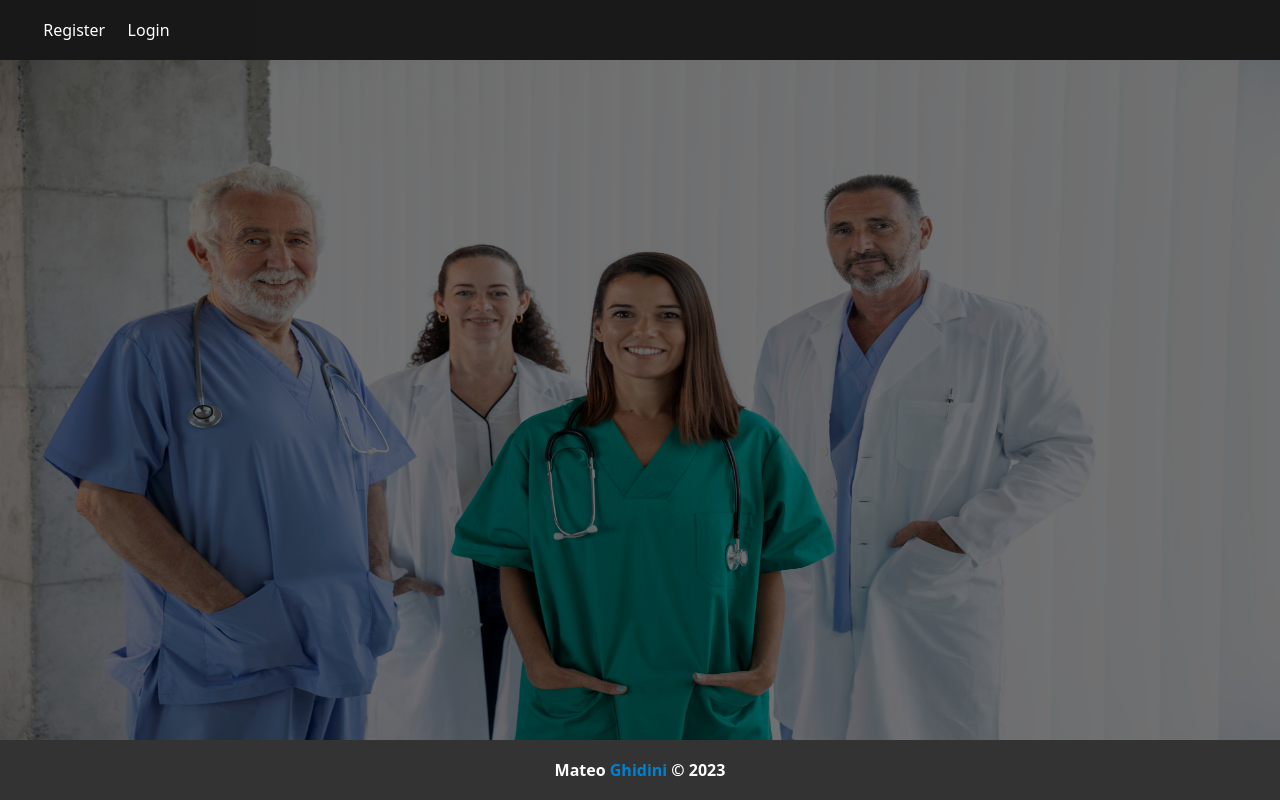
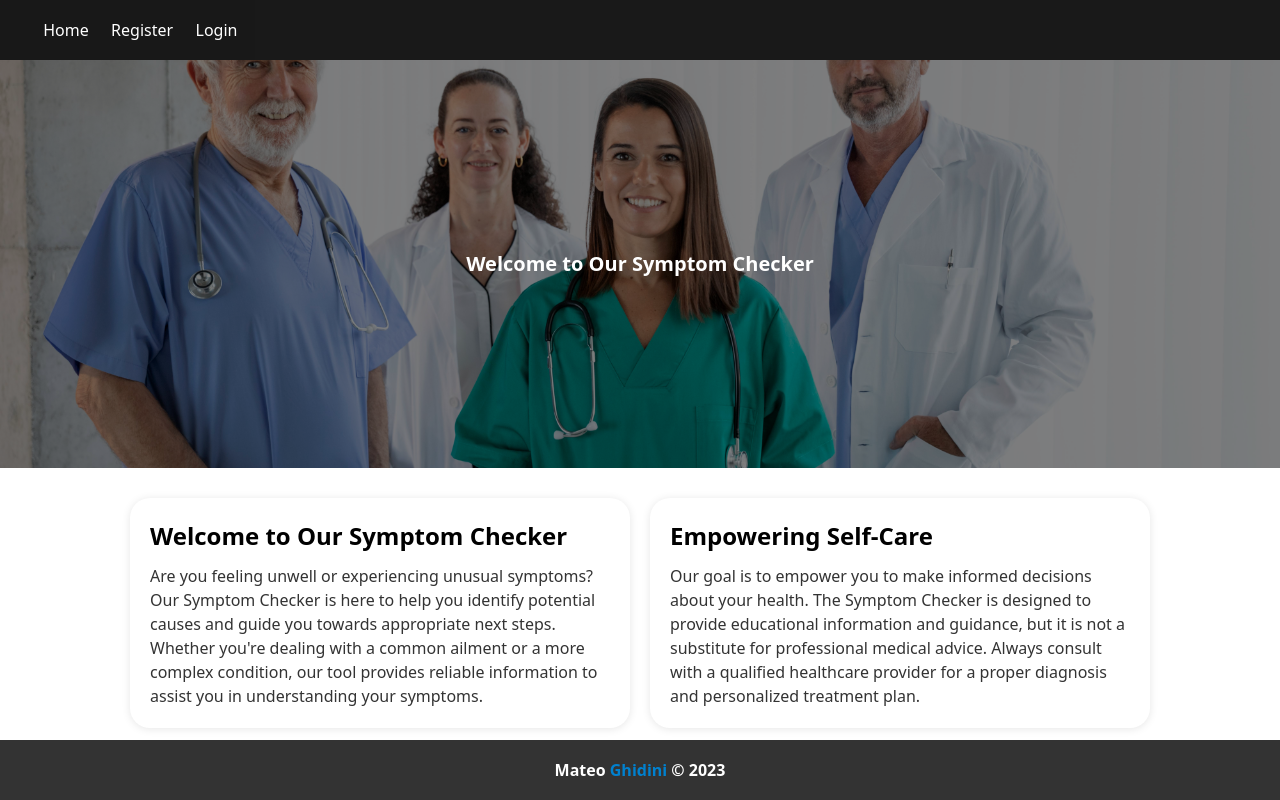
Before and after one commit to mateoghidini1998/lightit-client, a React (Vite) app: page / in a window 1280 px wide. Built offline with nearby package versions, Linux system fonts and the light colour scheme.

Commit message:
added more styles to UI

```diff
--- a/src/Pages/Dashboard.jsx
+++ b/src/Pages/Dashboard.jsx
@@ -7,15 +7,14 @@ import IssueContainer from '../components/Diagnosis/IssueContainer'
 function Dashboard() {
   const dispatch = useDispatch();
   const { symptoms, isLoading } = useSelector((state) => state.diagnosis);
-  const { user } = useSelector((state) => state.auth);
 
   const [ formData, setFormData ] = useState({
-    symptom: ''
+    symptoms: null
   });
 
   const onChangeHandler = (e) => {
-    const selectedSymptom = e.target.value;
-    setFormData({ ...formData, symptom: selectedSymptom });
+    const selectedSymptoms = Array.from(e.target.selectedOptions, (option) => option.value);
+    setFormData({ ...formData, symptoms: selectedSymptoms });
   };
 
   useEffect (() => {
@@ -24,17 +23,18 @@ function Dashboard() {
 
   const onSubmitHandler = (e) => {
     e.preventDefault();
-    dispatch(getDiagnosis({symptoms: [formData.symptom]}))
+    dispatch(getDiagnosis({symptoms: formData.symptoms}))
   }
 
 
   return (
     <div className="dashboard-container">
+      <div className="symptoms_form_container">
         <h1>Consult your <span>Diagnosis</span></h1>
           <form action="" className='symptoms_form' onSubmit={onSubmitHandler}>
               <label htmlFor="">Select Your Symptoms</label>
-            <select name="" id="" value={formData.symptom} onChange={onChangeHandler}>
-            {isLoading ? <option>Loading...</option> :
+              <select name="" id="" value={formData.symptoms !== null ? formData.symptoms : ''} onChange={onChangeHandler} multiple>
+              {isLoading && symptoms.length === 0 ? <option>Loading...</option> :
               symptoms.map((symptom)=>{
                   return (
                       <option value={symptom.ID} key={symptom.ID}>{symptom.Name}</option>
@@ -43,6 +43,7 @@ function Dashboard() {
               </select>
               <button type='submit' className='button btn_submit'>Submit</button>
           </form>
+      </div>
         <IssueContainer/>
     </div>
   );
--- a/src/components/Diagnosis/IssueCard.jsx
+++ b/src/components/Diagnosis/IssueCard.jsx
@@ -1,11 +1,12 @@
 import React from 'react'
 import '../../styles/Components/IssueCard.css'
+import { GiConfirmed } from 'react-icons/gi'
 
 function IssueCard({issue}) {
 
     const name = issue[0].Name
     const profesionalName = issue[0].ProfName
-    const accuracy = issue[0].Accuracy
+    const accuracy = issue[0].Accuracy.toFixed(1)
     const specialisations = issue[1].map((specialisation) => (
         <p key={specialisation.ID}>{specialisation.Name}</p>
       ));
@@ -37,6 +38,7 @@ function IssueCard({issue}) {
                 <span className={'accuracy'}>{accuracy}%</span>
             </div>
         </div>
+        <button className='accept_button' type='submit'>Confirm <GiConfirmed/></button>
     </div>
   )
 }
--- a/src/components/UI/Home.jsx
+++ b/src/components/UI/Home.jsx
@@ -1,21 +1,42 @@
-import React from 'react'
-
-import '../../styles/UI/Layout.css'
-import HomeBanner from '../../assets/images/home-image.jpg'
-
+import React from 'react';
+import '../../styles/UI/Layout.css';
+import HomeBanner from '../../assets/images/home-image.jpg';
 
 function Home() {
   return (
-    <div className='home-container'>
-      <img src={HomeBanner} alt='Background' />
+    <div className="home-container">
+      <div className="hero-banner">
+        <img src={HomeBanner} alt="Background" className="banner-image" />
+      <div className="banner-overlay">
+      <div className="hero-text">
+        <h1>Welcome to Our Symptom Checker</h1>
+      </div>
+      </div>
+
+      </div>
+      <div className="home-info-container">
+        <div className="cards-container">
+          <div className="card">
+            <h2>Welcome to Our Symptom Checker</h2>
+            <p>
+              Are you feeling unwell or experiencing unusual symptoms? Our Symptom Checker is here to help you identify
+              potential causes and guide you towards appropriate next steps. Whether you're dealing with a common ailment
+              or a more complex condition, our tool provides reliable information to assist you in understanding your
+              symptoms.
+            </p>
+          </div>
+          <div className="card">
+            <h2>Empowering Self-Care</h2>
+            <p>
+              Our goal is to empower you to make informed decisions about your health. The Symptom Checker is designed to
+              provide educational information and guidance, but it is not a substitute for professional medical advice.
+              Always consult with a qualified healthcare provider for a proper diagnosis and personalized treatment plan.
+            </p>
+          </div>
+        </div>
+      </div>
     </div>
-    )
-  }
+  );
+}
 
-  export default Home
-
-  {/* <div className="layout-container">
-      <div className="bg-image"></div>
-      <div className="content">
-      </div>
-  </div> */}
+export default Home;
--- a/src/components/UI/Navbar.jsx
+++ b/src/components/UI/Navbar.jsx
@@ -16,14 +16,14 @@ function Navbar() {
   const authLinks = (
     <ul>
       <li>
-        <Link to="/profile">Profile</Link>
+        <Link to="/profile">Diagnostic History</Link>
       </li>
 
       <li>
         <Link to="/diagnose">Diagnose</Link>
       </li>
     <li className='logout'>
-    <i><GrLogout/></i>
+    <GrLogout/>
     <button onClick={logout}>Logout</button>
     </li>
   </ul>
@@ -33,12 +33,14 @@ function Navbar() {
   const guestLinks = (
     <ul>
       <li>
+        <Link to="/">Home</Link>
+      </li>
+      <li>
         <Link to="/register">Register</Link>
       </li>
       <li>
         <Link to="/login">Login</Link>
       </li>
-
     </ul>
   )
 
--- /dev/null
+++ b/src/slices/uiSlice.js
@@ -0,0 +1,13 @@
+import { createSlice } from '@reduxjs/toolkit';
+
+const initialState = {};
+
+export const uiSlice = createSlice({
+  name: 'ui',
+  initialState,
+  reducers: {},
+});
+
+export const {} = uiSlice.actions;
+
+export default uiSlice.reducer;
--- a/src/styles/Components/IssueCard.css
+++ b/src/styles/Components/IssueCard.css
@@ -1,6 +1,6 @@
 .card_container{
     width: 350px;
-    height: 300px;
+    height: 350px;
     border-radius: 15px;
     display: flex;
     flex-direction: column;
@@ -9,6 +9,12 @@
     padding: 15px;
     margin: 10px;
     background-color: #fff;
+    transition: transform 0.3s ease;
+    position: relative;
+}
+
+.card_container:hover{
+    transform: scale(1.08);
 }
 
 .card_container.low {
@@ -102,3 +108,37 @@
 .accuracy{
     color: #fff;
 }
+
+.accept_button{
+    border: 2px solid #0081cf;
+    background-color: transparent !important;
+    padding: 4px;
+    border-radius: 10px;
+    font-size: 14px;
+    display: flex;
+    align-items: center;
+    justify-content: space-evenly;
+    font-weight: 700;
+    margin-top: 20px;
+    width: 100px;
+
+
+}
+
+.accept_button svg{
+    fill:#0081cf;
+    stroke: 2px;
+
+}
+
+.accept_button:hover{
+    border: none;
+    background-color: #0081cf !important;
+    color: white;
+    transition: transform 0.3s ease;
+}
+
+.accept_button:hover svg{
+    fill: #fff;
+    transition: transform 0.3s ease;
+}
--- a/src/styles/Components/IssuesContainer.css
+++ b/src/styles/Components/IssuesContainer.css
@@ -6,4 +6,5 @@
     align-items: center;
     justify-content: center;
     padding: 40px;
+    background-color: #f1f1f1;
 }
--- a/src/styles/Pages/Dashboard.css
+++ b/src/styles/Pages/Dashboard.css
@@ -5,14 +5,26 @@
     justify-content: center;
     align-items: center;
     flex-direction: column;
+
+}
+
+.symptoms_form_container{
+    height: 50%;
     background-image: url('../../assets/images/nurses-wearing-face-masks-side-view.jpg');
     background-position: center center;
     background-size: cover;
     background-repeat: no-repeat;
+    width: 100%;
+    display: flex;
+    justify-content: center;
+    align-items: center;
+    flex-direction: column;
 }
 
 .btn_submit{
     background-color: #0081cf !important;
+    width: 100px !important;
+    border: none !important;
 }
 
 .symptoms_form select{
@@ -26,7 +38,7 @@
 
   .symptoms_form label{
     margin-bottom: 10px;
-    color: #ccc;
+    color: black;
     font-weight: 600;
   }
 
--- a/src/styles/UI/Layout.css
+++ b/src/styles/UI/Layout.css
@@ -1,30 +1,92 @@
-.home-container{
+.home-container {
+  display: flex;
+  flex-direction: column;
+  align-items: center;
   width: 100%;
   height: 85%;
-    display: flex;
-    justify-content: center;
-    align-items: center;
-    background-position: center;
-    background-repeat: no-repeat;
-    background-size: cover;
-    position: relative;
 }
 
-.home-container::before {
-    content: '';
+.hero-banner {
+  position: relative;
+  width: 100%;
+  height: 60%;
+}
+
+.banner-image {
+  width: 100%;
+  height: 100%;
+  background-repeat: no-repeat;
+  background-position: center;
+  object-fit: cover;
+}
+
+.banner-overlay {
   position: absolute;
   top: 0;
   left: 0;
   width: 100%;
   height: 100%;
-    background-color: rgba(0, 0, 0, 0.55);
-    z-index: 2;
+  background-color: rgba(0, 0, 0, 0.5);
+  z-index: 1;
 }
 
+.hero-text {
+  position: absolute;
+  top: 50%;
+  left: 50%;
+  transform: translate(-50%, -50%);
+  text-align: center;
+  color: #fff;
+}
 
-  .home-container > img {
-    position: relative;
-    z-index: 1;
+.hero-text h1 {
+  font-size: 2.5em;
+  font-weight: 700;
+}
+
+.home-info-container {
+  padding: 20px;
+  height: 40%;
+}
+
+.cards-container {
+  display: flex;
+  justify-content: center;
+  align-items: center;
+}
+
+.card {
+  border-radius: 20px;
+  max-width: 500px;
   width: 100%;
-    height: 100%;
+  height: auto;
+  background-color: #fff;
+  margin: 10px;
+  padding: 20px;
+  box-shadow: 0 1px 8px rgba(0, 0, 0, 0.1);
 }
+
+.card h2 {
+  font-weight: 700;
+  font-size: 1.5em;
+  margin-bottom: 10px;
+}
+
+.card p {
+  color: #333;
+}
+
+@media screen and (min-width: 768px) {
+
+  .hero-banner {
+    height: 60%;
+  }
+
+  .hero-text h1 {
+    font-size: 3.5em;
+  }
+
+  .cards-container {
+    justify-content: space-between;
+  }
+}
--- a/src/styles/UI/Navbar.css
+++ b/src/styles/UI/Navbar.css
@@ -4,11 +4,12 @@
     justify-content: space-between;
     align-items: center;
     padding: 0.7rem 2rem;
-    z-index: 1;
+    z-index: 8;
     height: 7.5%;
     width: 100%;
     opacity: 0.9;
     background-color: #000;
+
   }
 
   .navbar ul {
@@ -31,6 +32,12 @@
     color: #fff;
   }
 
-  li.logout i svg path{
+  li.logout svg path{
     color: #fff;
+    stroke: #fff;
+
   }
+
+  li.logout svg{
+    margin-right: 5px;
+  }
```
Lines whose indentation alone changed are shown as unchanged.
